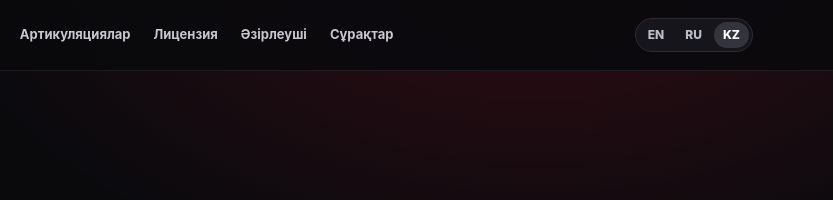
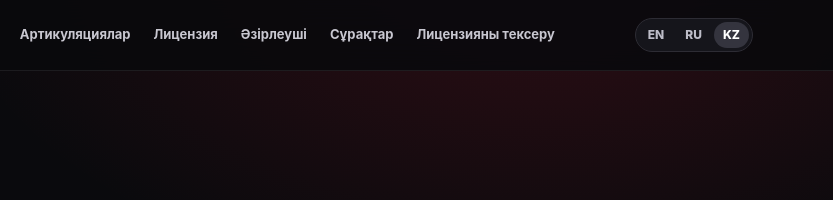
Before and after one commit to anribitzzz10-cell/AnriAudioWebsite, a website: page kk/index.html in a window 1280 px wide. Shown: the top 200 px of the page, 447-1280 px from the left. Drawn offline with Linux system fonts and the light colour scheme.

Commit message:
Link public license checker from site navigation

```diff
--- a/kk/index.html
+++ b/kk/index.html
@@ -123,7 +123,7 @@
 <body>
 <header><div class="wrap nav">
 <a class="brand" href="./"><span class="brand-mark">A</span><span>ANRI AUDIO</span></a>
-<nav class="navlinks" aria-label="Бөлімдер"><a href="#product">Бағдарлама</a><a href="#functions">Мүмкіндіктер</a><a href="#articulations">Артикуляциялар</a><a href="#price">Лицензия</a><a href="#seller">Әзірлеуші</a><a href="#faq">Сұрақтар</a></nav>
+<nav class="navlinks" aria-label="Бөлімдер"><a href="#product">Бағдарлама</a><a href="#functions">Мүмкіндіктер</a><a href="#articulations">Артикуляциялар</a><a href="#price">Лицензия</a><a href="#seller">Әзірлеуші</a><a href="#faq">Сұрақтар</a><a href="/kk/license/">Лицензияны тексеру</a></nav>
 <nav class="anri-lang-switch" aria-label="Language switcher">
 <a href="/" lang="en" hreflang="en">EN</a>
 <a href="/ru/" lang="ru" hreflang="ru">RU</a>
```
